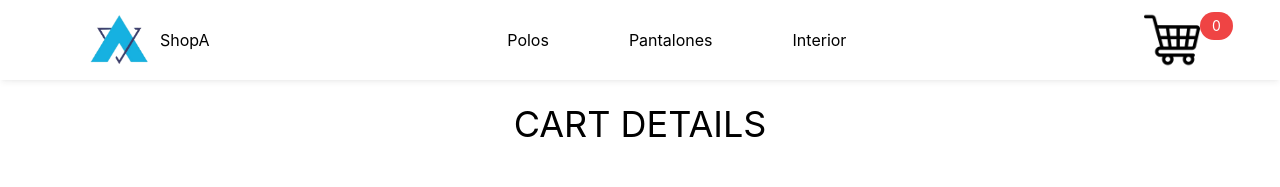
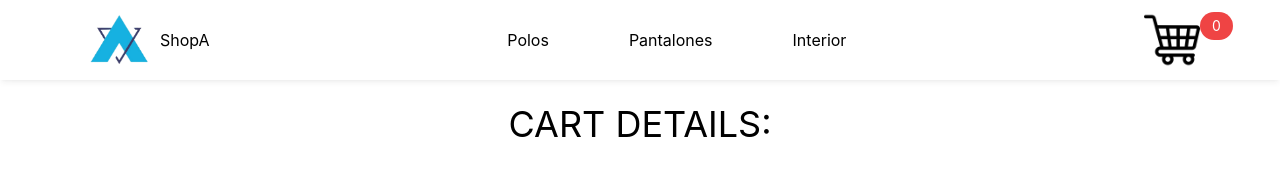
Before and after one commit to asotito/CreaTuLanding1-Soto, a React (Create React App) app: page /cart in a window 1280 px wide. Shown: the top 187 px of the page. Built offline with nearby package versions, Linux system fonts and the light colour scheme.

Commit message:
ProyectoFinal+Soto

```diff
--- a/src/components/CartDetail.jsx
+++ b/src/components/CartDetail.jsx
@@ -20,7 +20,7 @@ function CartDetail(){
     return (
         <div class="justify-center text-center pt-16">
             <div class="p-10 uppercase text-4xl">
-                <h2>Cart Details</h2>
+                <h2>Cart Details:</h2>
             </div>
             <div class="text-xl">
             {cart.length === 0 ? (
```
